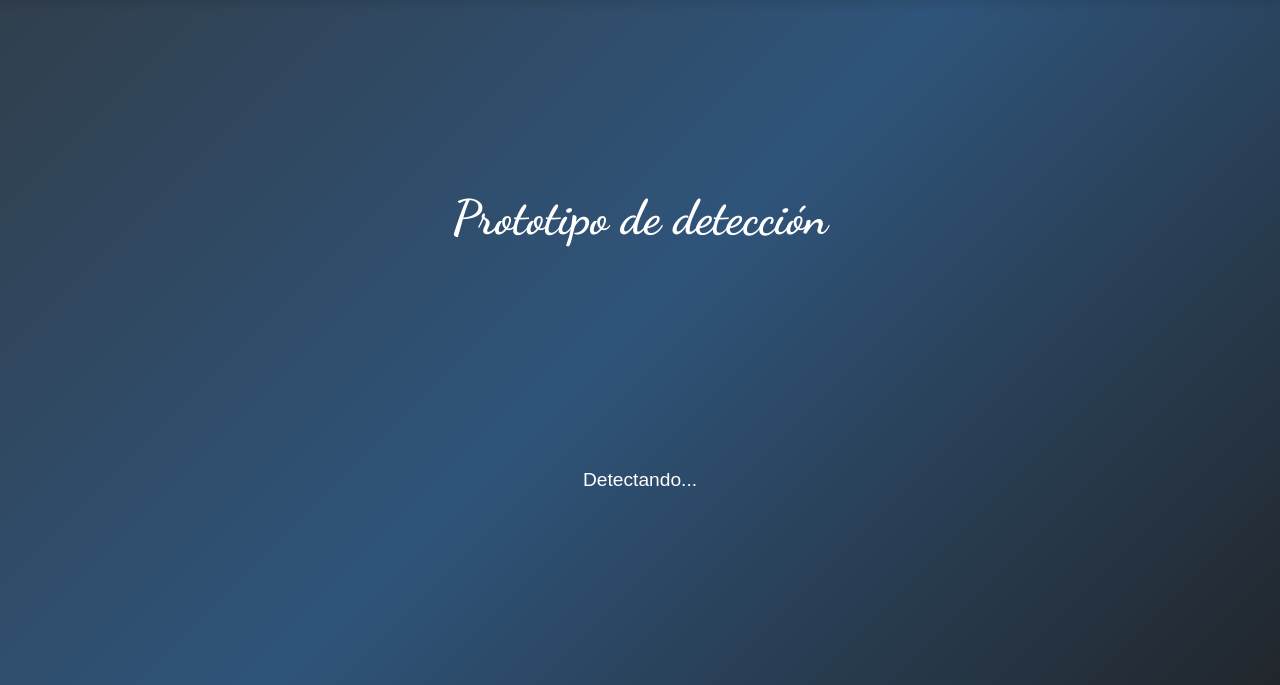
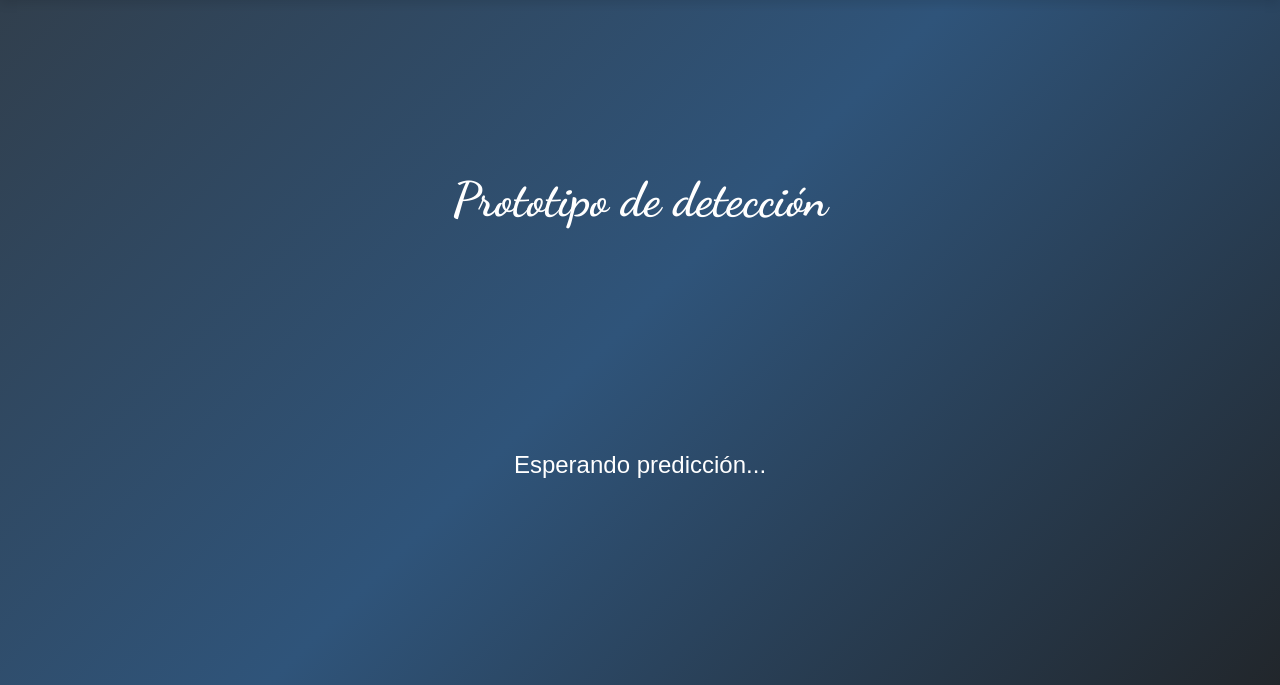
Before and after one commit to BaHe-09/Enlaza-Web, a Flask app: page / in a window 1280 px wide. Shown: the part 88-773 px from the top of the page. Run offline with Flask 3, Linux system fonts and the light colour scheme; data that the repository does not hold is empty.

Commit message:
Update index.html

```diff
--- a/Backend/templates/index.html
+++ b/Backend/templates/index.html
@@ -27,7 +27,7 @@
             font-style: normal;
         }
 
-        /* Header */
+       /* Header */
         header {
             background-color: #ffffff; /* Azul translúcido */
             padding: 20px;
@@ -125,9 +125,10 @@
 
         /* Texto de predicción */
         .prediction-text {
-            font-size: 1.2rem;
+            font-size: 1.5rem;
             margin-top: 20px;
             color: white;
+            text-align: center;
         }
 
         /* Características */
@@ -199,8 +200,10 @@
                 <video id="video" autoplay></video>
             </div>
 
-            <!-- Texto de predicción -->
-            <div class="prediction-text" id="predictionText">Detectando...</div>
+            <!-- Texto de la predicción -->
+            <div class="prediction-text">
+                <p id="predicted-class">Esperando predicción...</p>
+            </div>
         </div>
     </section>
 
@@ -228,7 +231,6 @@
     <script>
         // Acceder a la cámara
         const videoElement = document.getElementById("video");
-        const predictionText = document.getElementById("predictionText");
 
         // Configurar la cámara
         async function setupCamera() {
@@ -238,18 +240,32 @@
             videoElement.srcObject = stream;
         }
 
-        // Función para actualizar la predicción en la pantalla
-        async function fetchPrediction() {
-            const response = await fetch('/predict');
+        // Iniciar la cámara cuando se carga la página
+        window.onload = setupCamera;
+
+        // Enviar la imagen y obtener la predicción desde el servidor
+        async function getPrediction() {
+            const canvas = document.createElement("canvas");
+            const context = canvas.getContext("2d");
+            context.drawImage(videoElement, 0, 0, canvas.width, canvas.height);
+
+            const imageData = canvas.toDataURL("image/jpeg");
+
+            const response = await fetch('/predict', {
+                method: 'POST',
+                headers: {
+                    'Content-Type': 'application/json',
+                },
+                body: JSON.stringify({ image: imageData }),
+            });
+
             const data = await response.json();
-            predictionText.innerText = `Seña detectada: ${data.predicted_class}`;
+            const predictedClass = data.predicted_class || "No se detectó ninguna seña.";
+            document.getElementById("predicted-class").textContent = `Predicción: ${predictedClass}`;
         }
 
-        // Iniciar la cámara y la predicción cuando se carga la página
-        window.onload = async () => {
-            setupCamera();
-            setInterval(fetchPrediction, 1000);  // Actualiza la predicción cada segundo
-        };
+        // Obtener la predicción cada segundo
+        setInterval(getPrediction, 1000);
     </script>
 </body>
 </html>
```
